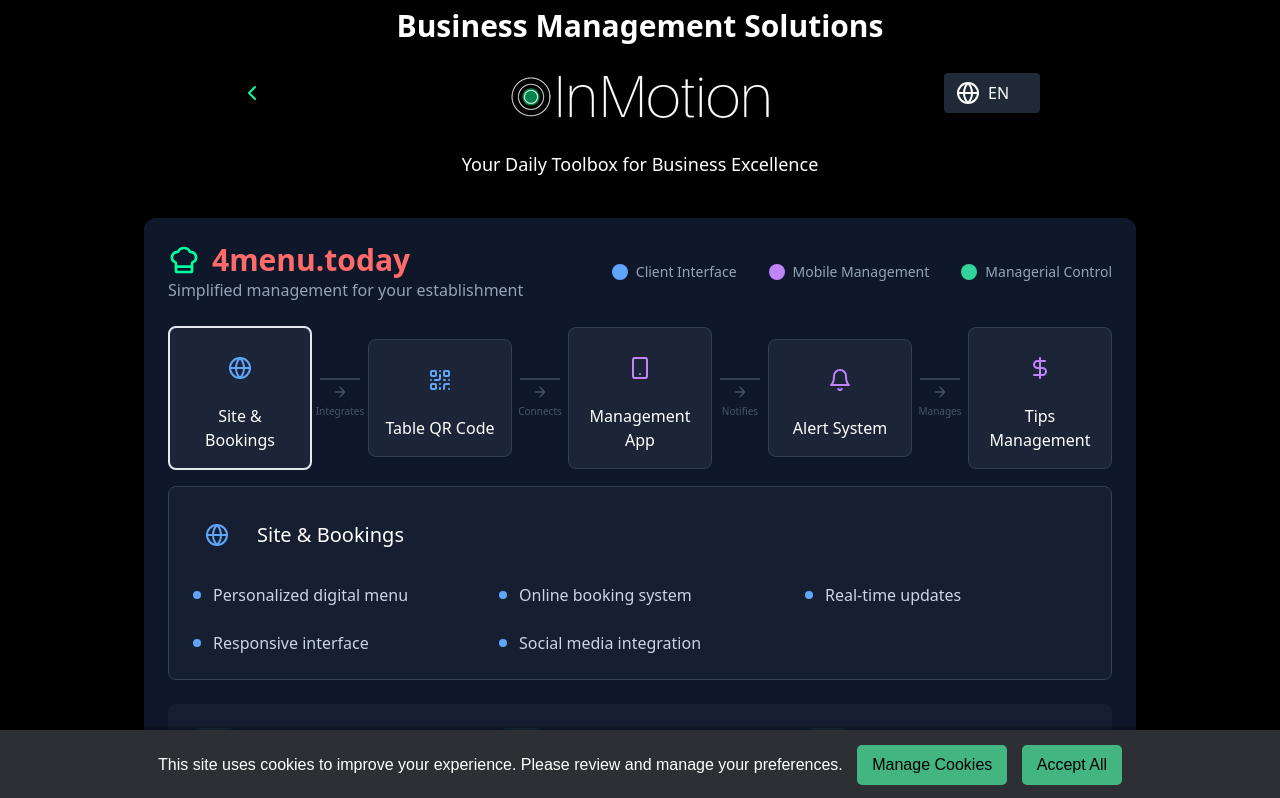
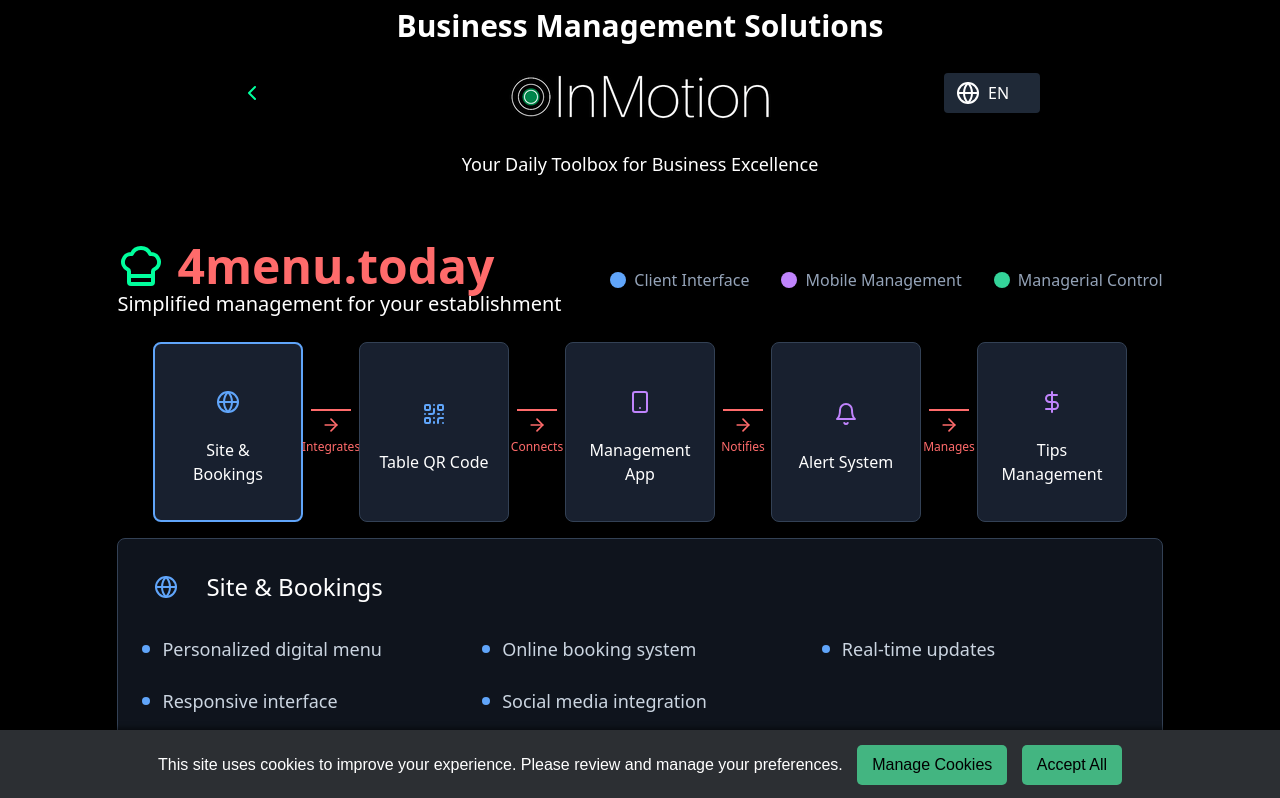
Before and after one commit to beloureiro/NS3, a React (Create React App) app: page /NS3/4menu in a window 1280 px wide. Shown: the top 798 px of the page. Built offline with nearby package versions, Linux system fonts and the light colour scheme.

Commit message:
ajustando design 4menu

```diff
--- a/src/Solutions/4Menu.js
+++ b/src/Solutions/4Menu.js
@@ -1,4 +1,4 @@
-import React, { useState } from 'react';
+import React, { useState } from 'react'; // Core React imports
 import {
   Globe,
   QrCode,
@@ -10,16 +10,26 @@ import {
   Calendar,
   DollarSign,
   ClipboardList
-} from 'lucide-react';
-import ContactSection from '../AppComponents/ContactSection';
-import { menuTranslations } from './4menuLanguage';
+} from 'lucide-react'; // Icon imports, can be swapped or updated with additional icons as needed
+import ContactSection from '../AppComponents/ContactSection'; // Custom component; modify if adding new contact methods
+import { menuTranslations } from './4menuLanguage'; // Translations; add new languages or adjust text here
 
-const FlowCard = ({ icon: Icon, title, color = "emerald", isSelected, onClick }) => (
+// Individual menu item card component
+const FlowCard = ({ icon: Icon, title, color, isSelected, onClick }) => {
+  // Define a cor específica para cada card baseado na prop color
+  const borderColor = {
+    blue: "border-blue-400",
+    purple: "border-purple-400",
+    emerald: "border-emerald-400"
+  }[color];
+
+  return (
     <div
       onClick={onClick}
-    className={`bg-slate-800/80 p-4 rounded-lg w-36 cursor-pointer transition-all
-      ${isSelected ? `border-2 border-${color}-400` : 'border border-slate-700'}
-      hover:bg-slate-700/80`}
+      className={`bg-slate-800/80 p-4 rounded-lg cursor-pointer transition-all
+        ${isSelected ? `border-2 ${borderColor}` : 'border border-slate-700'}
+        hover:border-2 ${borderColor} flex flex-col justify-center items-center`} // Add flex, justify-center, items-center
+      style={{ width: '150px', height: '180px' }} // Set fixed width and height
     >
       <div className="flex flex-col items-center text-center gap-3">
         <div className={`bg-${color}-400/10 p-3 rounded-lg`}>
@@ -31,16 +41,20 @@ const FlowCard = ({ icon: Icon, title, color = "emerald", isSelected, onClick })
       </div>
     </div>
   );
+};
 
+// Component for displaying connecting arrows between FlowCards
 const ArrowConnection = ({ label }) => (
   <div className="flex flex-col items-center justify-center w-10">
-    <div className="h-0.5 w-full bg-slate-700 mb-1" />
-    <ArrowRight className="text-slate-600 w-4 h-4" />
-    <span className="text-[10px] text-slate-600 mt-1">{label}</span>
+    <div className="h-0.5 w-full bg-[#FF6B6B] mb-1" /> {/* Line style; change width, color, or spacing */}
+    <ArrowRight className="text-[#FF6B6B] w-5 h-5" /> {/* Arrow icon color and size - for larger use w-6 h-6 */}
+    <span className="text-xs text-[#FF6B6B] mt-1">{label}</span> {/* Label font size and color - for larger use text-sm */}
   </div>
 );
 
+// Panel to show details and features of each selected item
 const DetailPanel = ({ selectedItem, t }) => {
+  // Detail object with properties for each menu item; add or modify items here
   const details = {
     site: {
       title: t.siteCard.title,
@@ -74,10 +88,10 @@ const DetailPanel = ({ selectedItem, t }) => {
     }
   };
 
-  const detail = details[selectedItem];
-  if (!detail) return null;
+  const detail = details[selectedItem]; // Get details for the currently selected item
+  if (!detail) return null; // Return null if no item is selected
 
-  const Icon = detail.icon;
+  const Icon = detail.icon; // Dynamically assign the icon component
 
   return (
     <div className="mt-4 bg-slate-800/50 p-6 rounded-lg border border-slate-700">
@@ -85,13 +99,13 @@ const DetailPanel = ({ selectedItem, t }) => {
         <div className={`bg-${detail.color}-400/10 p-3 rounded-lg`}>
           <Icon className={`text-${detail.color}-400 w-6 h-6`} />
         </div>
-        <h3 className="text-xl font-medium text-white">{detail.title}</h3>
+        <h3 className="text-2xl font-medium text-white">{detail.title}</h3>
       </div>
       <div className="grid grid-cols-3 gap-6">
         {detail.features.map((feature, idx) => (
           <div key={idx} className="flex items-center gap-3">
             <div className={`w-2 h-2 rounded-full bg-${detail.color}-400`} />
-            <span className="text-base text-slate-300">{feature}</span>
+            <span className="text-lg text-slate-300">{feature}</span>
           </div>
         ))}
       </div>
@@ -99,45 +113,47 @@ const DetailPanel = ({ selectedItem, t }) => {
   );
 };
 
+// Main component for the menu display
 const FourMenu = ({ language = 'en' }) => {
-  const [selectedItem, setSelectedItem] = useState('site');
-  const t = menuTranslations[language] || menuTranslations.en;
+  const [selectedItem, setSelectedItem] = useState('site'); // State for selected item; adjust default selection if needed
+  const t = menuTranslations[language] || menuTranslations.en; // Translation based on language prop
 
   return (
     <div className="bg-black text-white p-6">
       <div className="max-w-7xl mx-auto">
-        <div className="bg-slate-900 p-6 rounded-xl">
+        <div className="bg-transparent p-6 rounded-xl">
           <div className="flex items-center justify-between mb-6">
             <div>
-              <h2 className="text-3xl font-bold text-[#FF6B6B] flex items-center gap-3">
-                <ChefHat className="text-[#00ff9d] w-8 h-8" />
-                4menu.today
+              <h2 className="text-5xl font-bold text-[#FF6B6B] flex items-center gap-3">
+                <ChefHat className="text-[#00ff9d] w-12 h-12" /> {/* Logo icon color and size - for larger icon use w-14 h-14 */}
+                4menu.today {/* Application title; change text to rename - for larger text use text-6xl */}
               </h2>
-              <p className="text-base text-slate-400">{t.subtitle}</p>
+              <p className="text-xl text-white">{t.subtitle}</p> {/* Changed from text-base */}
             </div>
             <div className="flex gap-8">
-              <span className="text-sm text-slate-400 flex items-center">
+              <span className="text-base text-slate-400 flex items-center"> {/* Changed from text-sm */}
                 <div className="w-4 h-4 rounded-full bg-blue-400 mr-2" />
                 {t.clientInterface}
               </span>
-              <span className="text-sm text-slate-400 flex items-center">
+              <span className="text-base text-slate-400 flex items-center"> {/* Changed from text-sm */}
                 <div className="w-4 h-4 rounded-full bg-purple-400 mr-2" />
                 {t.mobileManagement}
               </span>
-              <span className="text-sm text-slate-400 flex items-center">
+              <span className="text-base text-slate-400 flex items-center"> {/* Changed from text-sm */}
                 <div className="w-4 h-4 rounded-full bg-emerald-400 mr-2" />
                 {t.managerialControl}
               </span>
             </div>
           </div>
 
+          {/* Menu flow with clickable cards */}
           <div className="flex justify-center items-center gap-2 mb-4">
             <FlowCard
               icon={Globe}
               title={t.siteCard.title}
               color="blue"
               isSelected={selectedItem === 'site'}
-              onClick={() => setSelectedItem('site')}
+              onClick={() => setSelectedItem('site')} // Adjust state change for other behavior on click
             />
             <ArrowConnection label={t.integrates} />
             <FlowCard
@@ -173,49 +189,53 @@ const FourMenu = ({ language = 'en' }) => {
             />
           </div>
 
-          <DetailPanel selectedItem={selectedItem} t={t} />
+          {/* Detailed panel of the selected item */}
+          <DetailPanel selectedItem={selectedItem} t={t} /> {/* Update the passed data for additional dynamic content */}
 
+          {/* Additional management sections */}
           <div className="mt-6 grid grid-cols-3 gap-6 bg-slate-800/50 p-6 rounded-lg">
             <div className="flex items-center gap-4">
               <div className="bg-emerald-400/10 p-3 rounded-lg">
-                <ClipboardList className="text-emerald-400 w-5 h-5" />
+                <ClipboardList className="text-emerald-400 w-8 h-8" />
               </div>
               <div>
-                <h3 className="text-base font-medium text-emerald-400">{t.financialManagement.title}</h3>
-                <p className="text-xs text-slate-400">{t.financialManagement.description}</p>
+                <h3 className="text-xl font-medium text-emerald-400">{t.financialManagement.title}</h3>
+                <p className="text-base text-white">{t.financialManagement.description}</p>
               </div>
             </div>
             <div className="flex items-center gap-4">
               <div className="bg-emerald-400/10 p-3 rounded-lg">
-                <BarChart className="text-emerald-400 w-5 h-5" />
+                <BarChart className="text-emerald-400 w-8 h-8" />
               </div>
               <div>
-                <h3 className="text-base font-medium text-emerald-400">{t.analytics.title}</h3>
-                <p className="text-xs text-slate-400">{t.analytics.description}</p>
+                <h3 className="text-xl font-medium text-emerald-400">{t.analytics.title}</h3>
+                <p className="text-base text-white">{t.analytics.description}</p>
               </div>
             </div>
             <div className="flex items-center gap-4">
               <div className="bg-emerald-400/10 p-3 rounded-lg">
-                <Calendar className="text-emerald-400 w-5 h-5" />
+                <Calendar className="text-emerald-400 w-8 h-8" />
               </div>
               <div>
-                <h3 className="text-base font-medium text-emerald-400">{t.teamManagement.title}</h3>
-                <p className="text-xs text-slate-400">{t.teamManagement.description}</p>
+                <h3 className="text-xl font-medium text-emerald-400">{t.teamManagement.title}</h3>
+                <p className="text-base text-white">{t.teamManagement.description}</p>
               </div>
             </div>
           </div>
 
-          <div className="mt-3 text-center text-sm text-slate-400">
+          {/* Footer text */}
+          <div className="mt-3 text-center text-lg text-white">
             {t.footer}
           </div>
         </div>
 
+        {/* Contact section for additional contact information */}
         <div className="mt-8 mb-2">
-          <ContactSection />
+          <ContactSection /> {/* Replace with a different component if the contact method changes */}
         </div>
       </div>
     </div>
   );
 };
 
-export default FourMenu;
+export default FourMenu; // Exporting the main component for use in other parts of the app
```
Lines whose indentation alone changed are shown as unchanged.
